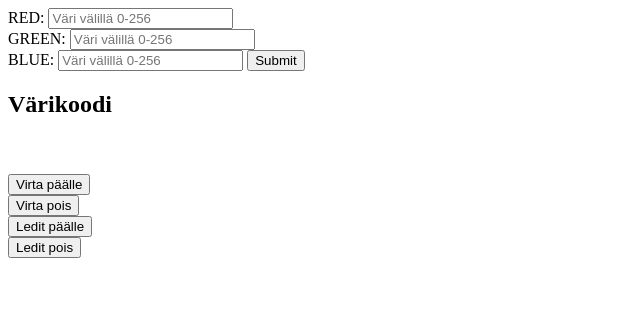
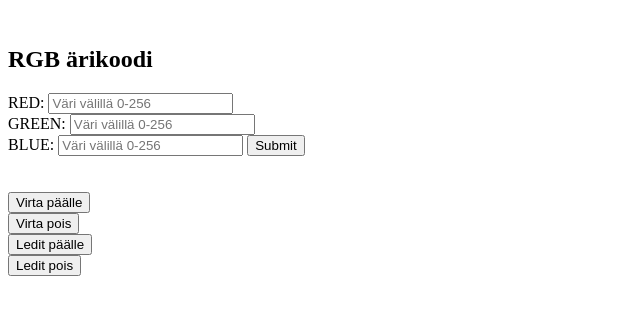
Before and after one commit to kauha/LEDpwm, a plain HTML site: page index.htm in a window 1280 px wide. Shown: the whole page, without its empty margins (0-640 px from the left). Drawn offline with nearby package versions, Linux system fonts and the light colour scheme.

```diff
--- a/index.htm
+++ b/index.htm
@@ -7,14 +7,14 @@
 	</head>
 	<body>
 	<div ng-app="">
-
+      	<br>
+			<h2> RGB ärikoodi {{r_color}}  {{g_color}} {{b_color}}</h2>
 		<form action = "/color_code" method = "POST">
 			RED: <input type = "text" name = "red" ng-model="r_color" placeholder="Väri välillä 0-256">  <br>
 			GREEN: <input type = "text" name = "green" ng-model="g_color" placeholder="Väri välillä 0-256"> <br>
 			BLUE: <input type = "text" name = "blue" ng-model="b_color" placeholder="Väri välillä 0-256">
 			<input type = "submit" value = "Submit">
-			<br>
-			<h2> Värikoodi {{r_color}}  {{g_color}} {{b_color}}</h2>
+
 		</form>
 
 		<br><br>
```
